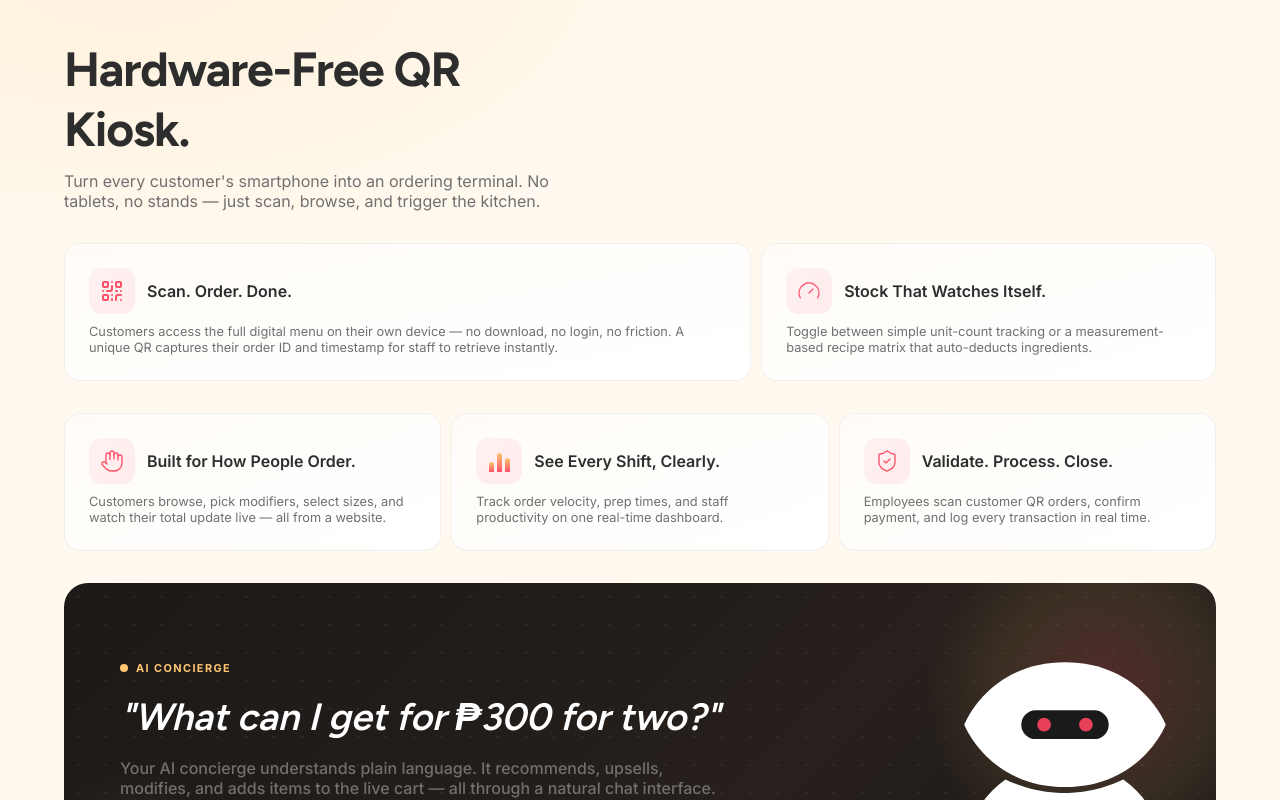
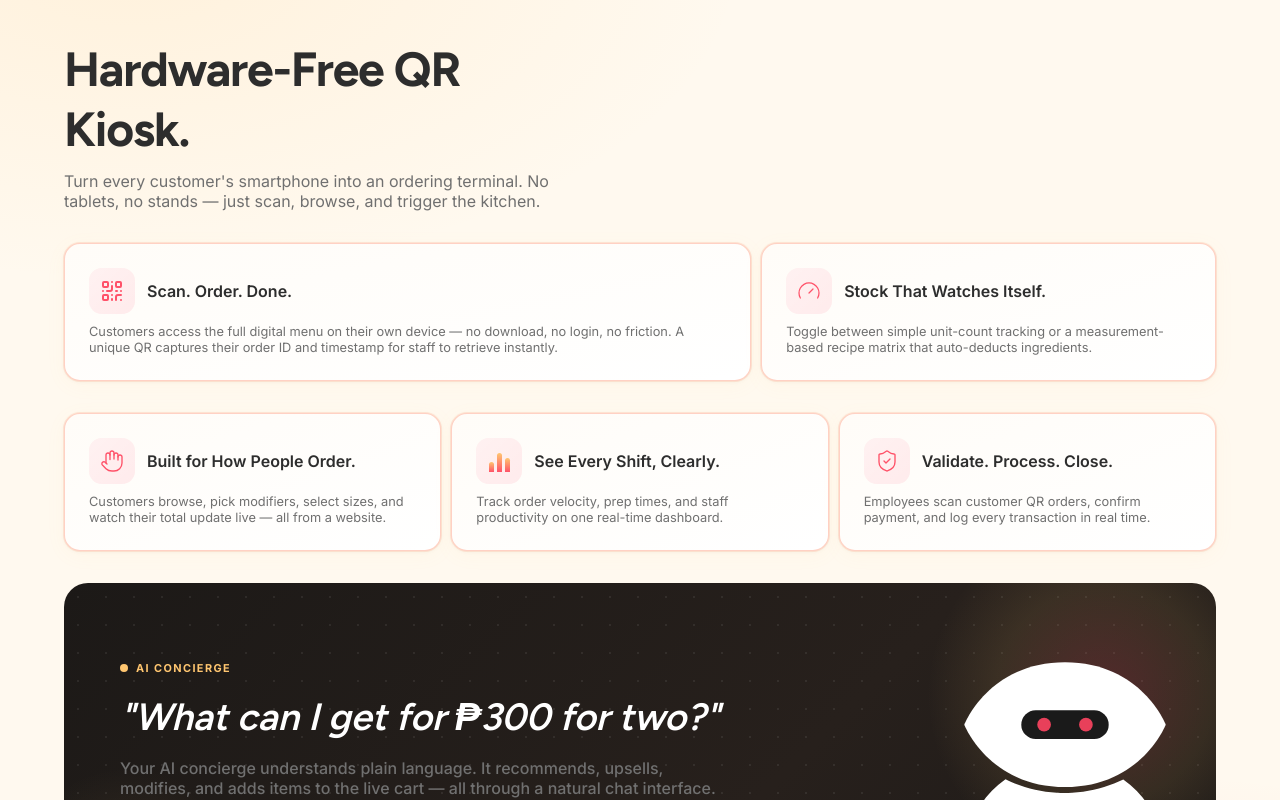
Before and after one commit to ShanRaboy11/Qios, a Next.js app: page / in a window 1280 px wide. Shown: the part 11200-12000 px from the top of the page. Built offline with nearby package versions, Linux system fonts and the light colour scheme.

Commit message:
feat: chatbot hover animation - Raboy

```diff
--- a/src/components/molecules/ChatbotLogo.tsx
+++ b/src/components/molecules/ChatbotLogo.tsx
@@ -1,7 +1,7 @@
 export function ChatbotLogo({ size = 180 }: { size?: number }) {
   const h = Math.round(size * 1.2);
   return (
-    <div className="flex flex-col items-center">
+    <div className="flex flex-col items-center group cursor-pointer">
       <style>{`
         @keyframes botFloat {
           0%,100% { transform: translateY(0px); }
@@ -11,10 +11,52 @@ export function ChatbotLogo({ size = 180 }: { size?: number }) {
           0%,100% { transform: scaleX(1);    opacity: 0.9; }
           50%      { transform: scaleX(0.5); opacity: 0.3; }
         }
+        @keyframes gentleWiggle {
+          0%   { transform: rotate(0deg)    translateX(0px); }
+          20%  { transform: rotate(-2.5deg) translateX(-2px); }
+          40%  { transform: rotate(2.5deg)  translateX(2px); }
+          60%  { transform: rotate(-2deg)   translateX(-1px); }
+          80%  { transform: rotate(1.5deg)  translateX(1px); }
+          100% { transform: rotate(0deg)    translateX(0px); }
+        }
+        @keyframes idleBlink {
+          0%,47%,53%,100% { ry: 9px; }
+          49%,51%         { ry: 1.2px; }
+        }
+        @keyframes tickleEyes {
+          0%,20%   { ry: 9px; }
+          35%,65%  { ry: 1.2px; }
+          80%,100% { ry: 9px; }
+        }
+        @keyframes blushIn {
+          0%,20%   { opacity: 0; }
+          40%,70%  { opacity: 1; }
+          90%,100% { opacity: 0; }
+        }
+        @keyframes starPop {
+          0%,20%   { transform: scale(0) rotate(0deg);  opacity: 0; }
+          35%,55%  { transform: scale(1) rotate(15deg); opacity: 1; }
+          75%,100% { transform: scale(0) rotate(30deg); opacity: 0; }
+        }
+
+        .bot-float { animation: botFloat 3.5s ease-in-out infinite; transform-origin: bottom center; }
+        .group:hover .bot-float { animation: gentleWiggle 0.8s ease-in-out 2; }
+
+        .eye-left, .eye-right { animation: idleBlink 4s ease-in-out infinite; }
+        .group:hover .eye-left,
+        .group:hover .eye-right { animation: tickleEyes 1.6s ease-in-out forwards; }
+
+        .blush { opacity: 0; }
+        .group:hover .blush { animation: blushIn 1.6s ease-in-out forwards; }
+
+        .star { transform-origin: center; opacity: 0; }
+        .group:hover .star-1 { animation: starPop 1.65s 0.1s  ease-in-out forwards; }
+        .group:hover .star-2 { animation: starPop 1.65s 0.25s ease-in-out forwards; }
+
+        .shadow-el { animation: shadowSync 3.5s ease-in-out infinite; transform-origin: center; }
       `}</style>
 
-      {/* Robot */}
-      <div style={{ animation: 'botFloat 3.5s ease-in-out infinite', transformOrigin: 'bottom center' }}>
+      <div className="bot-float">
         <svg xmlns="http://www.w3.org/2000/svg" viewBox="0 0 245 300"
           width={size} height={h} style={{ display: 'block', overflow: 'visible' }}>
 
@@ -22,21 +64,20 @@ export function ChatbotLogo({ size = 180 }: { size?: number }) {
           <rect x="65" y="99" width="115" height="38" rx="19" fill="#1a1a1a"/>
 
           <g transform="translate(95,118)">
-            <ellipse cx="0" cy="0" rx="9" ry="9" fill="#e8405a">
-              <animateTransform attributeName="transform" type="scale"
-                values="1 1;1 1;1 1;1 1;1 1;1 1;1 1;1 0.08;1 1;1 1;1 1;1 1;1 1;1 1;1 1;1 1;1 1;1 0.08;1 1;1 1;1 1"
-                keyTimes="0;.05;.1;.15;.2;.25;.3;.34;.38;.43;.48;.53;.58;.63;.68;.73;.78;.82;.86;.92;1"
-                dur="5s" repeatCount="indefinite" additive="sum"/>
-            </ellipse>
+            <ellipse className="eye-left" cx="0" cy="0" rx="9" ry="9" fill="#e8405a"/>
+          </g>
+          <g transform="translate(150,118)">
+            <ellipse className="eye-right" cx="0" cy="0" rx="9" ry="9" fill="#e8405a"/>
           </g>
 
-          <g transform="translate(150,118)">
-            <ellipse cx="0" cy="0" rx="9" ry="9" fill="#e8405a">
-              <animateTransform attributeName="transform" type="scale"
-                values="1 1;1 1;1 1;1 1;1 1;1 1;1 1;1 0.08;1 1;1 1;1 1;1 1;1 1;1 1;1 1;1 1;1 1;1 0.08;1 1;1 1;1 1"
-                keyTimes="0;.05;.1;.15;.2;.25;.3;.34;.38;.43;.48;.53;.58;.63;.68;.73;.78;.82;.85;.92;1"
-                dur="5s" repeatCount="indefinite" additive="sum"/>
-            </ellipse>
+          <ellipse className="blush" cx="52"  cy="132" rx="16" ry="8" fill="#f4a0b0" opacity="0.45"/>
+          <ellipse className="blush" cx="193" cy="132" rx="16" ry="8" fill="#f4a0b0" opacity="0.45"/>
+
+          <g className="star star-1" style={{ transformOrigin: '40px 85px' }}>
+            <text x="40" y="90" textAnchor="middle" fontSize="18" fill="#fbbf24">✦</text>
+          </g>
+          <g className="star star-2" style={{ transformOrigin: '205px 82px' }}>
+            <text x="205" y="87" textAnchor="middle" fontSize="13" fill="#e8405a">✦</text>
           </g>
 
           <g transform="translate(12,190) scale(0.898)">
@@ -49,15 +90,12 @@ export function ChatbotLogo({ size = 180 }: { size?: number }) {
         </svg>
       </div>
 
-      {/* Shadow — fully outside the robot div so it never overlaps the tail */}
-      <div style={{
+      <div className="shadow-el" style={{
         width: size * 0.9,
         height: 24,
         marginTop: 10,
         borderRadius: '50%',
         background: 'radial-gradient(ellipse at center, rgba(0,0,0,0.7) 0%, rgba(0,0,0,0.4) 40%, rgba(0,0,0,0.1) 65%, transparent 80%)',
-        animation: 'shadowSync 3.5s ease-in-out infinite',
-        transformOrigin: 'center',
       }}/>
     </div>
   );
--- a/src/components/organisms/feature.tsx
+++ b/src/components/organisms/feature.tsx
@@ -7,8 +7,6 @@ const features = [
   {
     icon: (
       <div className="relative flex items-center justify-center w-[24px] h-[24px]">
-        <span className="absolute -inset-1.5 rounded-[10px] border border-brand-accent animate-ping opacity-40" />
-        <span className="absolute -inset-3 rounded-[14px] border border-brand-primary animate-ping opacity-20 [animation-delay:0.55s]" />
         <QrCode className="w-[24px] h-[24px]" style={{ color: 'var(--color-brand-accent)' }} />
       </div>
     ),
@@ -57,9 +55,31 @@ function IconBox({ children }: { children: React.ReactNode }) {
 
 function Card({ children, wide }: { children: React.ReactNode; wide?: string }) {
   return (
-    <div className={`bg-white rounded-2xl p-6 border border-black/[0.06] relative overflow-hidden
-      hover:shadow-[0_12px_36px_rgba(255,82,105,0.1),0_2px_8px_rgba(0,0,0,0.05)]
-      hover:-translate-y-0.5 transition-all duration-200 ${wide || ''}`}>
+    <div className={`bg-white rounded-2xl p-6 border relative overflow-hidden
+      hover:-translate-y-1 transition-all duration-300 group ${wide || ''}`}
+      style={{
+        borderColor: 'color-mix(in srgb, var(--color-brand-primary) 20%, var(--color-brand-accent) 20%)',
+        boxShadow: `
+          0 0 0 1px color-mix(in srgb, var(--color-brand-primary) 12%, var(--color-brand-accent) 8%),
+          0 4px 20px color-mix(in srgb, var(--color-brand-primary) 6%, transparent),
+          0 1px 4px rgba(0,0,0,0.04)
+        `
+      }}
+      onMouseEnter={e => {
+        (e.currentTarget as HTMLDivElement).style.boxShadow = `
+          0 0 0 1px color-mix(in srgb, var(--color-brand-primary) 18%, var(--color-brand-accent) 12%),
+          0 8px 30px color-mix(in srgb, var(--color-brand-primary) 22%, transparent),
+          0 4px 12px color-mix(in srgb, var(--color-brand-accent) 14%, transparent),
+          0 2px 6px rgba(0,0,0,0.06)
+        `;
+      }}
+      onMouseLeave={e => {
+        (e.currentTarget as HTMLDivElement).style.boxShadow = `
+          0 0 0 1px color-mix(in srgb, var(--color-brand-primary) 12%, var(--color-brand-accent) 8%),
+          0 4px 20px color-mix(in srgb, var(--color-brand-primary) 6%, transparent),
+          0 1px 4px rgba(0,0,0,0.04)
+        `;
+      }}>
       <div className="absolute inset-0 pointer-events-none bg-gradient-to-br from-brand-primary/5 to-transparent" />
       <div className="relative z-10">{children}</div>
     </div>
@@ -79,7 +99,7 @@ export default function FeatureSection() {
       <div className="max-w-6xl mx-auto space-y-8 relative z-10">
 
         {/* Header */}
-        <div className="max-w-lg space-y-3 max-w-[85%]">
+        <div className="max-w-lg space-y-3 max-w-[95%]">
           <h2 className="h1 text-text-primary leading-tight tracking-tight w-full">
             Hardware-Free QR Kiosk.
           </h2>
```
